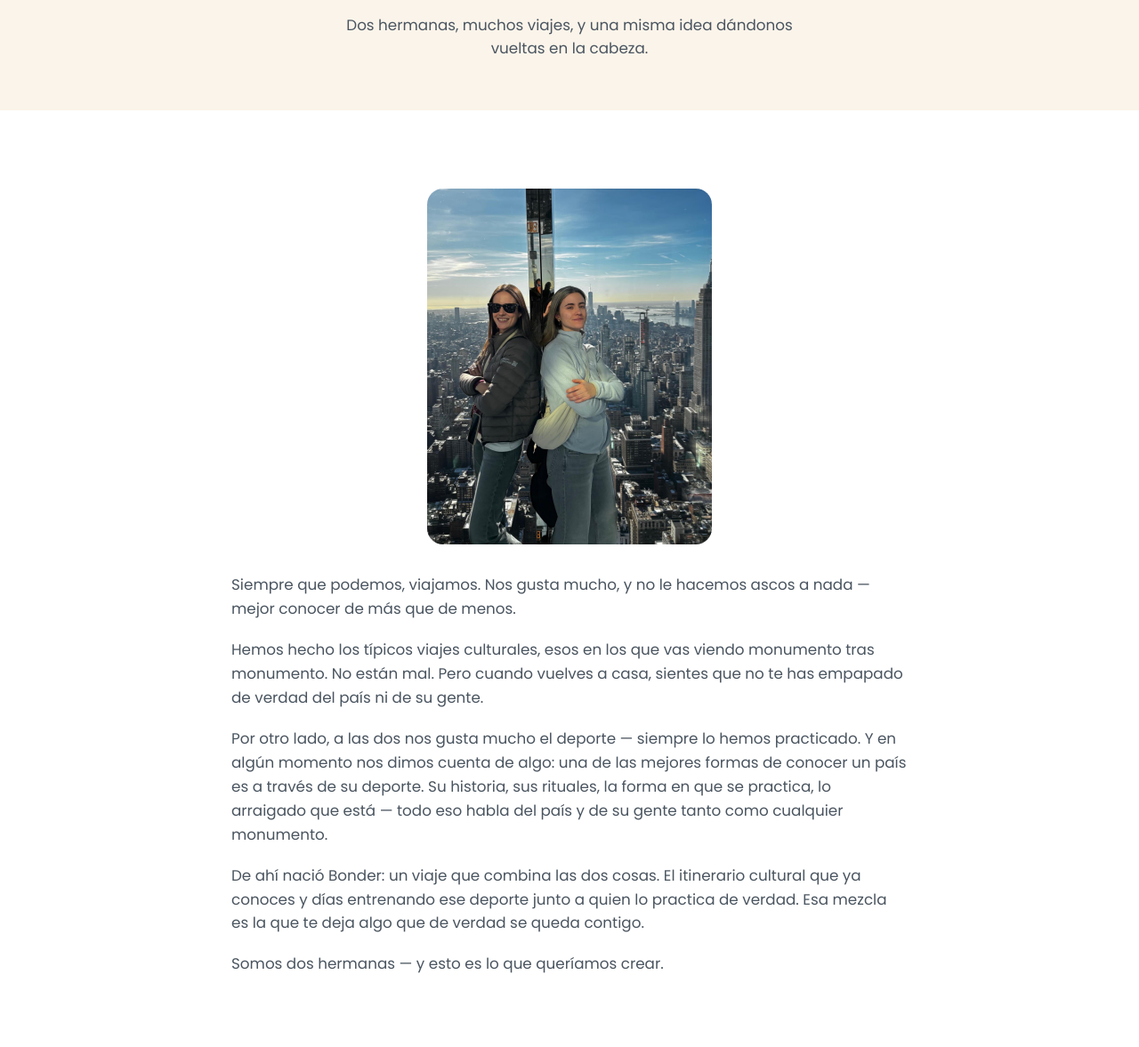
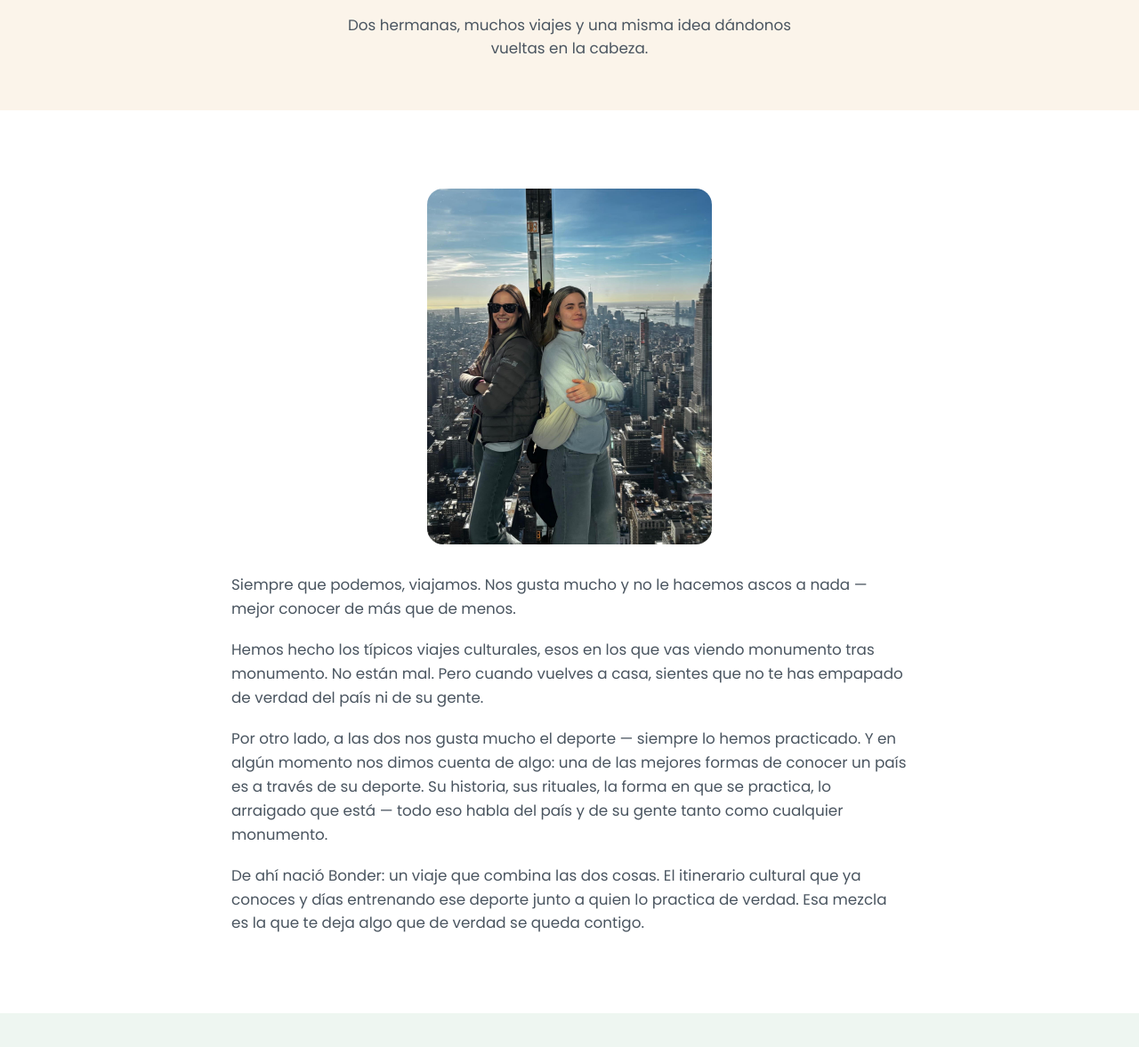
Before and after one commit to palomaguiral/bonder-landing, a plain HTML site: page nosotros.html in a window 1280 px wide. Shown: the part 263-1440 px from the top of the page at 89% size. Drawn offline with Linux system fonts and the light colour scheme.

Commit message:
Add files via upload

```diff
--- a/nosotros.html
+++ b/nosotros.html
@@ -30,17 +30,16 @@
 <section class="page-hero">
   <span class="eyebrow">Bonder</span>
   <h1>¿Quiénes somos?</h1>
-  <p>Dos hermanas, muchos viajes, y una misma idea dándonos vueltas en la cabeza.</p>
+  <p>Dos hermanas, muchos viajes y una misma idea dándonos vueltas en la cabeza.</p>
 </section>
 
 <section>
   <div class="wrap story">
     <img src="images/nosotras.jpg" alt="Las fundadoras de Bonder" class="photo-slot portrait" style="object-fit:cover;">
-    <p>Siempre que podemos, viajamos. Nos gusta mucho, y no le hacemos ascos a nada — mejor conocer de más que de menos.</p>
+    <p>Siempre que podemos, viajamos. Nos gusta mucho y no le hacemos ascos a nada — mejor conocer de más que de menos.</p>
     <p>Hemos hecho los típicos viajes culturales, esos en los que vas viendo monumento tras monumento. No están mal. Pero cuando vuelves a casa, sientes que no te has empapado de verdad del país ni de su gente.</p>
     <p>Por otro lado, a las dos nos gusta mucho el deporte — siempre lo hemos practicado. Y en algún momento nos dimos cuenta de algo: una de las mejores formas de conocer un país es a través de su deporte. Su historia, sus rituales, la forma en que se practica, lo arraigado que está — todo eso habla del país y de su gente tanto como cualquier monumento.</p>
     <p>De ahí nació Bonder: un viaje que combina las dos cosas. El itinerario cultural que ya conoces y días entrenando ese deporte junto a quien lo practica de verdad. Esa mezcla es la que te deja algo que de verdad se queda contigo.</p>
-    <p>Somos dos hermanas — y esto es lo que queríamos crear.</p>
   </div>
 </section>
 
```
Also changed, not shown: destinos.html (+2 -2 lines).
